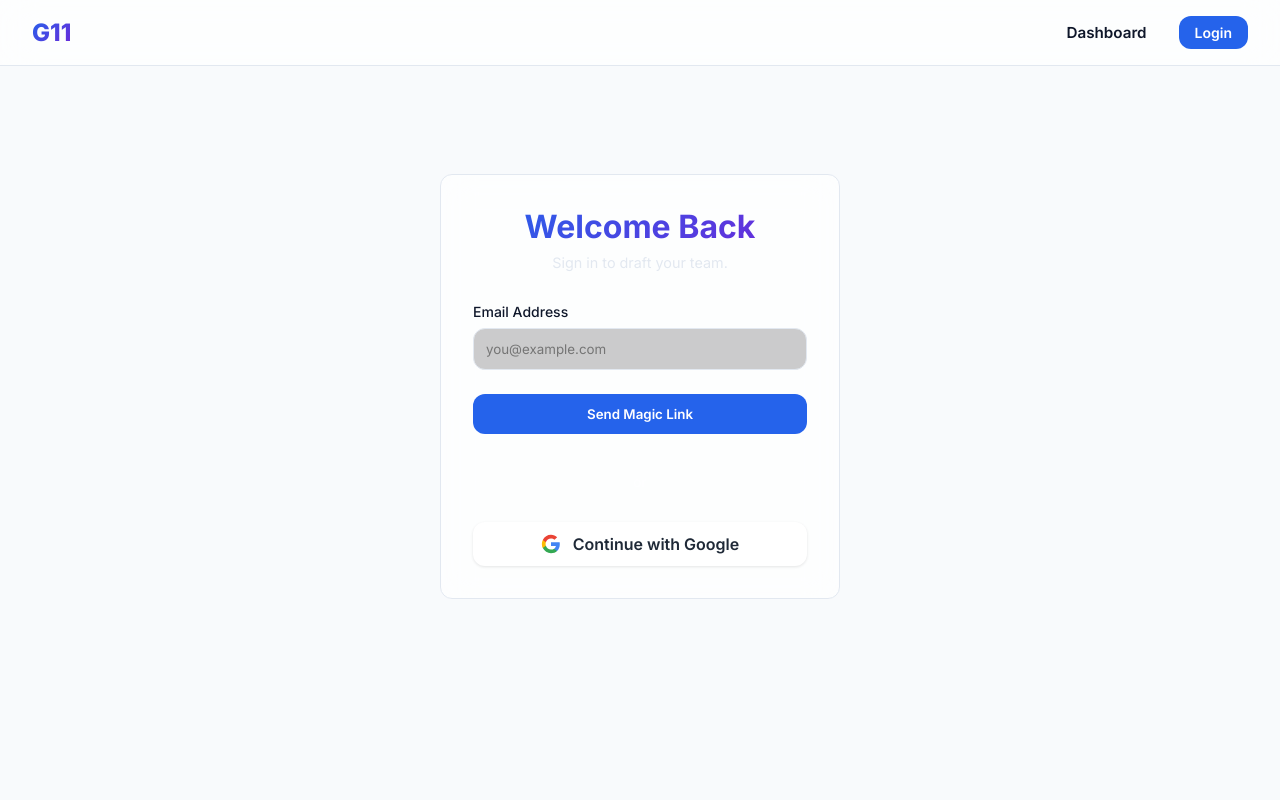
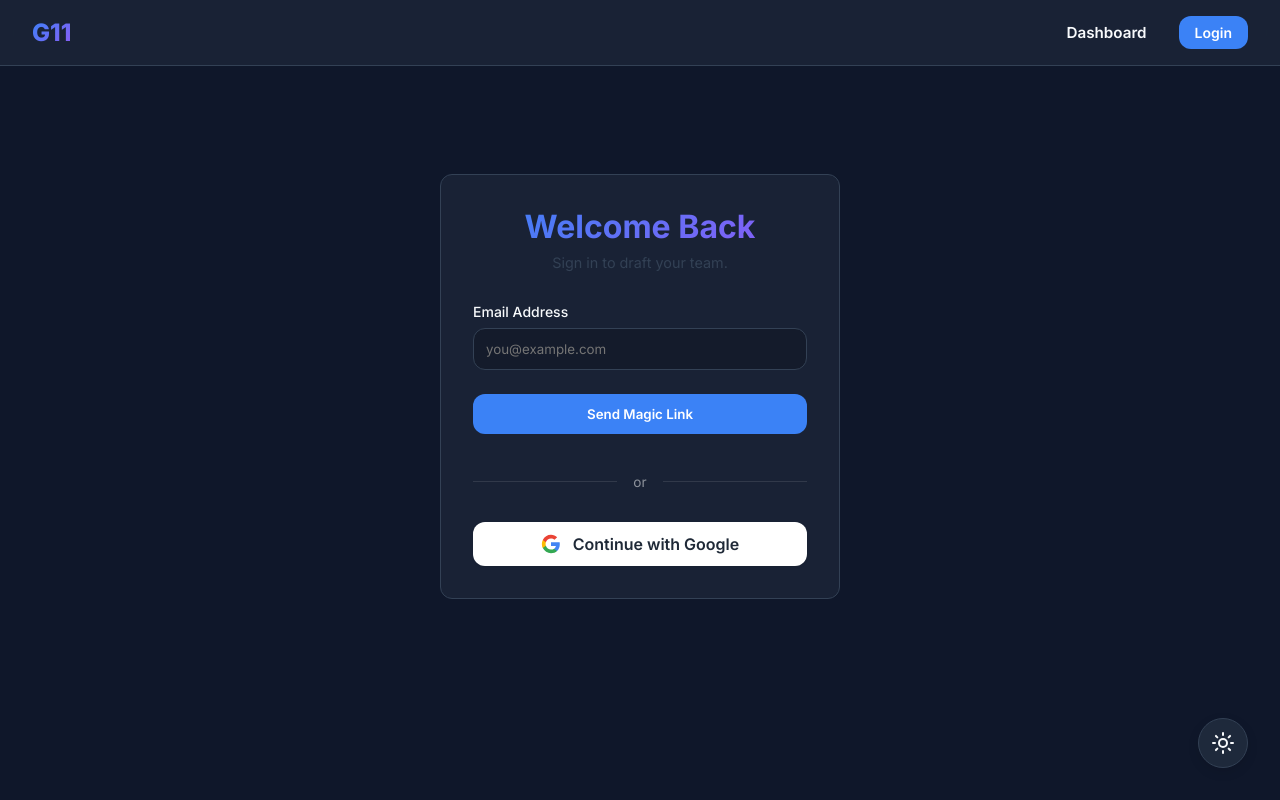
Before and after one commit to GurrehmatO/g11, a Next.js app in the folder kbl-v3/: page /login in a window 1280 px wide. Built offline with nearby package versions, Linux system fonts and the light colour scheme; no server answers.

Commit message:
Integrated fully operational dual-theme architecture with fixed layout inversions

```diff
--- a/kbl-v3/src/app/globals.css
+++ b/kbl-v3/src/app/globals.css
@@ -11,8 +11,7 @@
   --radius: 12px;
 }
 
-@media (prefers-color-scheme: light) {
-  :root {
+[data-theme='light'] {
   --background: #f8fafc;
   --foreground: #0f172a;
   --primary: #2563eb;
@@ -22,7 +21,6 @@
   --card-foreground: #0f172a;
   --border: #e2e8f0;
   --accent: #6d28d9;
-  }
 }
 
 html,
@@ -68,10 +66,8 @@ button {
   border-radius: var(--radius);
 }
 
-@media (prefers-color-scheme: light) {
-  .glass-panel {
+[data-theme='light'] .glass-panel {
   background: rgba(255, 255, 255, 0.7);
-  }
 }
 
 .heading-gradient {
--- a/kbl-v3/src/app/layout.tsx
+++ b/kbl-v3/src/app/layout.tsx
@@ -3,6 +3,7 @@ import { Inter } from "next/font/google";
 import "./globals.css";
 import { createClient } from "@/utils/supabase/server";
 import { logout } from "./auth/actions";
+import { ThemeToggle } from "@/components/ThemeToggle";
 
 const inter = Inter({ subsets: ["latin"] });
 
@@ -57,6 +58,7 @@ export default async function RootLayout({
         <main style={{ minHeight: 'calc(100vh - 72px)' }}>
           {children}
         </main>
+        <ThemeToggle />
       </body>
     </html>
   );
--- /dev/null
+++ b/kbl-v3/src/components/ThemeToggle.tsx
@@ -0,0 +1,53 @@
+'use client'
+import { useEffect, useState } from 'react'
+import { Moon, Sun } from 'lucide-react'
+
+export function ThemeToggle() {
+  const [theme, setTheme] = useState<'dark' | 'light'>('dark')
+
+  useEffect(() => {
+    // Check local storage or system preference
+    const saved = localStorage.getItem('theme') as 'dark' | 'light' | null
+    if (saved) {
+      setTheme(saved)
+      document.documentElement.setAttribute('data-theme', saved)
+    } else {
+      // Default to dark
+      document.documentElement.setAttribute('data-theme', 'dark')
+    }
+  }, [])
+
+  const toggleTheme = () => {
+    const next = theme === 'dark' ? 'light' : 'dark'
+    setTheme(next)
+    localStorage.setItem('theme', next)
+    document.documentElement.setAttribute('data-theme', next)
+  }
+
+  return (
+    <button
+      onClick={toggleTheme}
+      style={{
+        position: 'fixed',
+        bottom: '2rem',
+        right: '2rem',
+        background: 'var(--card)',
+        color: 'var(--foreground)',
+        border: '1px solid var(--border)',
+        borderRadius: '50%',
+        width: '50px',
+        height: '50px',
+        display: 'flex',
+        alignItems: 'center',
+        justifyContent: 'center',
+        cursor: 'pointer',
+        boxShadow: '0 4px 12px rgba(0,0,0,0.1)',
+        zIndex: 9999,
+        transition: 'transform 0.2s ease'
+      }}
+      aria-label="Toggle theme"
+    >
+      {theme === 'dark' ? <Sun size={24} /> : <Moon size={24} />}
+    </button>
+  )
+}
```
Also changed, not shown: kbl-v3/src/app/dashboard/page.tsx (+6 -6 lines), kbl-v3/src/app/team/[match_id]/TeamBuilder.tsx (+6 -6 lines). Lines whose indentation alone changed are shown as unchanged.
